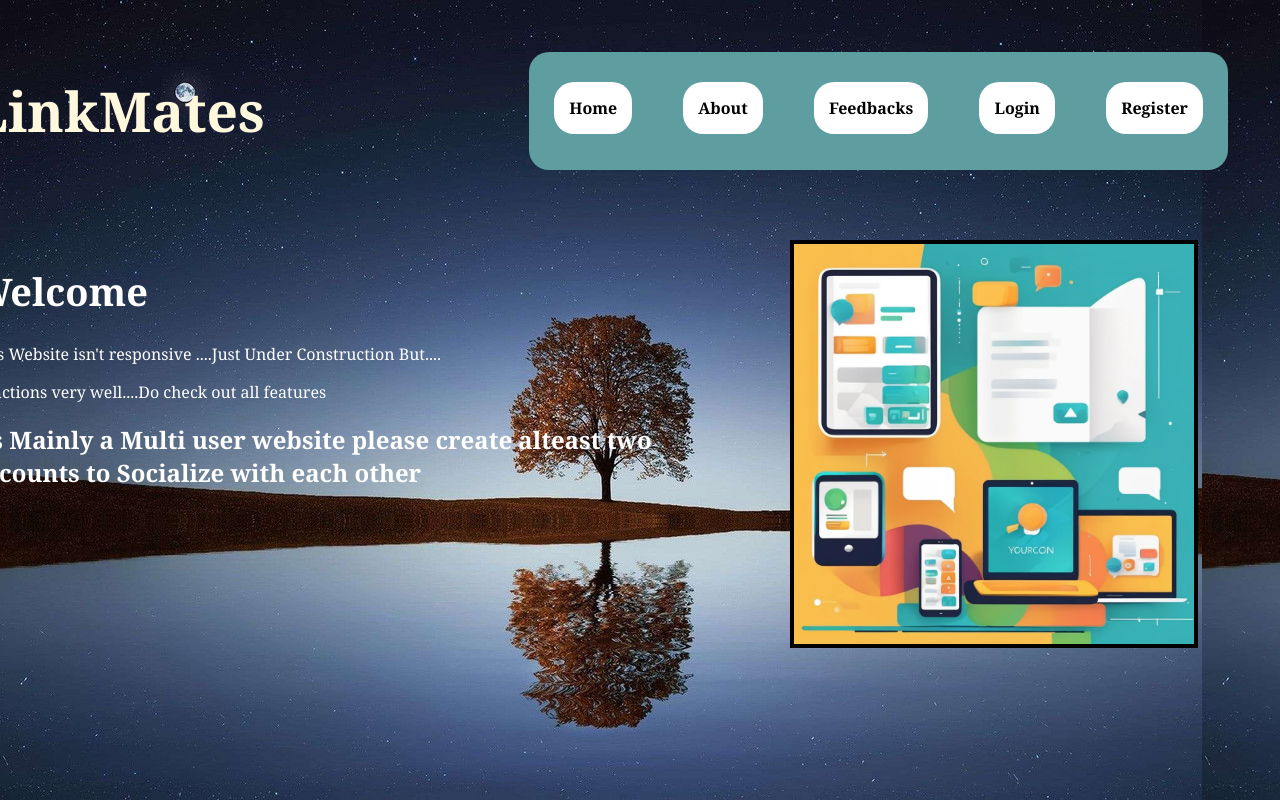
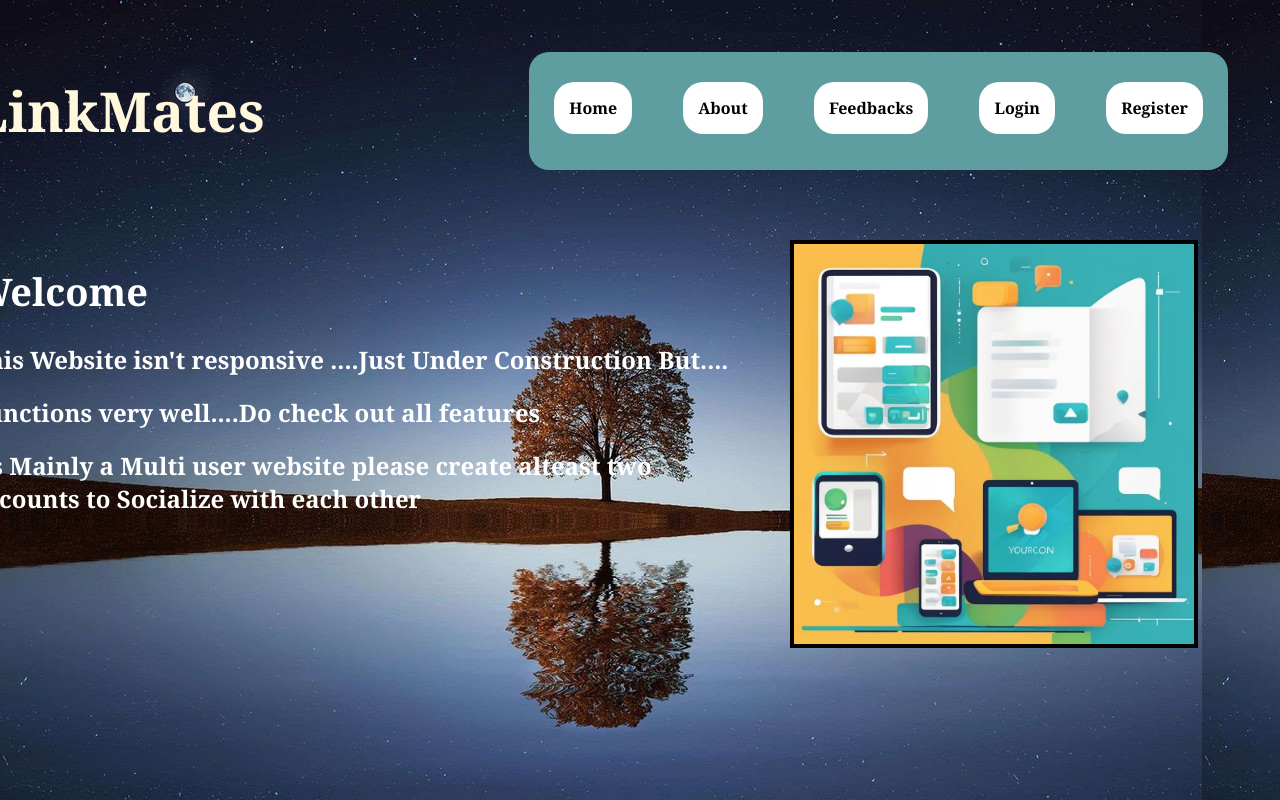
Before and after one commit to MallikarjunaM7/LinkMates, a React (Vite) app in the folder client/: page / in a window 1280 px wide. Built offline with nearby package versions, Linux system fonts and the light colour scheme.

Commit message:
Update Home.jsx

```diff
--- a/client/src/pages1/Home.jsx
+++ b/client/src/pages1/Home.jsx
@@ -35,8 +35,8 @@ export const Home = () => {
             <div className="imagediv">
             <div className="left">
                 <h1 className="welcome">Welcome</h1>
-                <p>This Website isn't responsive ....Just Under Construction But....</p>
-                <p>Functions very well....Do check out all features</p>
+                <h2>This Website isn't responsive ....Just Under Construction But....</h2>
+                <h2>Functions very well....Do check out all features</h2>
 
                 <h2>Its Mainly a Multi user website please create alteast two accounts to Socialize with each other</h2>
             </div>
```
